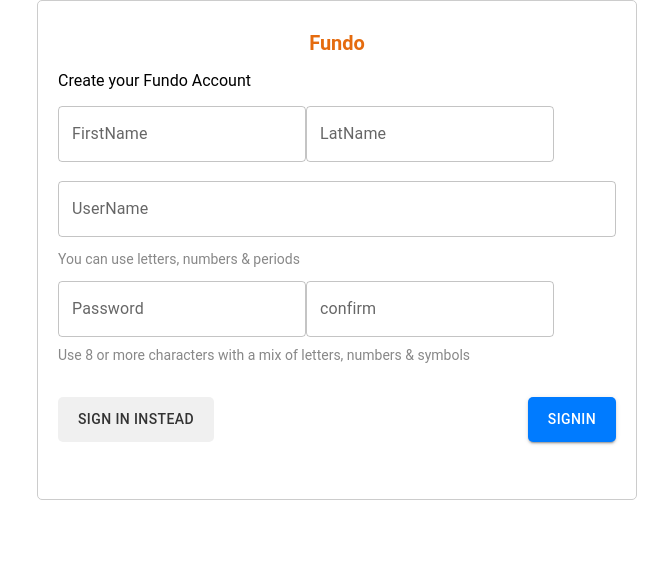
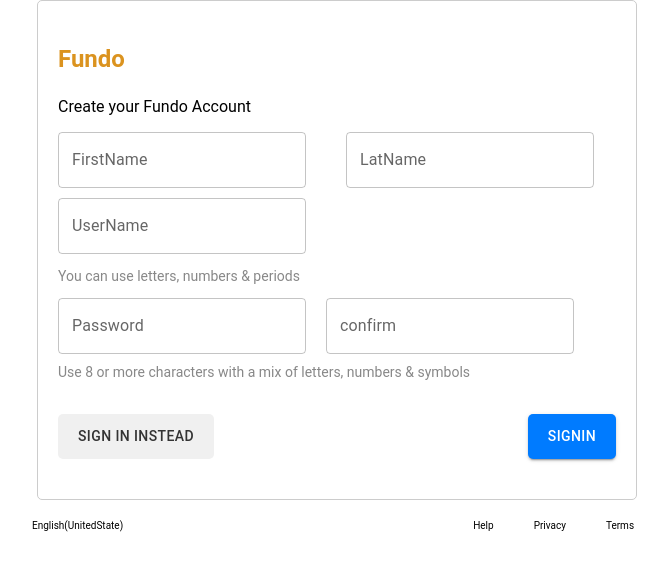
Before and after one commit to AnanthagariKalpana/Fundoo-FrontEnd, a React (Create React App) app: page / in a window 1280 px wide. Shown: the top 570 px of the page, without its empty margins (303-971 px from the left). Built offline with nearby package versions, Linux system fonts and the light colour scheme.

Commit message:
created Login & Signup component

```diff
--- a/src/Components/Login.js
+++ b/src/Components/Login.js
@@ -9,14 +9,20 @@
 function Login() {
     let userName
     let password
+    //we are using hook here..useState it will return the array[]
     const [userNameError, setUserNameError]=useState(false)
+    //emailregex checks the format of email
     const emailRegex =  /^[a-zA-Z0-9._-]+@[a-zA-Z0-9.-]+\.[a-zA-Z]{2,4}$/
+
     const handleLogin=async ()=>{
+        debugger
+        console.log(userName, password);
        setUserNameError(!emailRegex.test(userName))
         const loginPayload={
             email:userName,
             password:password
         }
+        console.log(loginPayload);
        const data= await LoginApi(loginPayload);
         console.log(data);
     }
@@ -26,7 +32,7 @@
             <p className='fundo'>Fundo</p>
             <p className='sign-txt'>Sign in</p>
             <p className='text'>Use your Fundoo Account</p>
-            <form>
+
             <TextField label="email or phone"
             onChange={(e)=>userName=e.target.value}
             />
@@ -37,15 +43,17 @@
             onChange={(e)=>password=e.target.value}
             />
 
-                <a variant='text' className='forgot-pwd'>forgot password</a>
-
-
+                <Button variant='text' className='forgot-pwd'>forgot password</Button>
                 <div className='button'>
                 <Button variant='text'>create account</Button>
                 <Button variant="contained" onClick={handleLogin}>Login</Button>
                 </div>
-
-            </form>
+            {/* <div id='text'>
+        <p style={{marginRight:'60px' , marginLeft:'5px'} }>English(UnitedState)</p>
+        <p style={{marginRight:'15px'}}>Help</p>
+        <p style={{marginRight:'15px'}}>Privacy</p>
+        <p>Terms</p>
+    </div> */}
         </div>
     )
 }
--- a/src/Components/Signup.js
+++ b/src/Components/Signup.js
@@ -4,32 +4,45 @@
 import '../Styles/Signup.scss';
 import TextField from '@mui/material/TextField';
 
-function Signup()
-{
+function Signup() {
     return (
         <div>
             <div className="container">
                 <div className="form">
-            <p className="fundo">Fundo</p>
+                    <div>
+                        <p className="title">Fundo</p>
                         <p className="txt">Create your Fundo Account</p>
+                    </div>
 
                     <div id="name">
-                <TextField className="Fname" label="FirstName" type="text" placeholder="Fisrt Name*"/><br/>
-                <TextField className="Lname" label="LatName" type="text" placeholder="Last Name*"/>
-                </div><br></br>
-                <TextField className="Uname" label="UserName" type="text" placeholder="User Name*"/>
+                        <TextField className="Fname" label="FirstName" type="text" placeholder="Fisrt Name*" /><br />
+                        <TextField className="Lname" label="LatName" type="text" placeholder="Last Name*" />
+                    </div>
+                    <div className="username">
+                        <TextField className="Uname" label="UserName" type="text" placeholder="User Name*" />
                         <p className="userNameInfo">You can use letters, numbers & periods</p>
-            <div id="pwd">
-                <TextField type="text" label="Password" placeholder="password*"/>
-                <TextField type="text" label="confirm" placeholder="confirm*"/>
+                    </div>
+
+                    <div className="pwd">
+                        <div className="pwd-1">
+                        <TextField type="text" label="Password" placeholder="password*" />
+                        <TextField type="text" label="confirm" placeholder="confirm*" />
                         </div>
                         <p id="passInfo">Use 8 or more characters with a mix of letters, numbers & symbols</p>
+                    </div>
+
                     <div className="sign">
                         <Button variant='text'>Sign in instead</Button>
                         <Button variant="contained">Signin</Button>
                     </div>
                 </div>
             </div>
+            <div id='text'>
+                <p style={{ marginRight: '350px', marginLeft: '45px' }}>English(UnitedState)</p>
+                <p style={{ marginRight: '40px' }}>Help</p>
+                <p style={{ marginRight: '40px' }}>Privacy</p>
+                <p>Terms</p>
+            </div>
         </div>
     )
 }
--- a/src/Styles/Login.scss
+++ b/src/Styles/Login.scss
@@ -1,70 +1,15 @@
 
 body {
     font-family:sans-serif;
+    padding: 0;
+    margin: 0;
   }
 
-// .Log {
-//     flex-direction: column;
-//     text-align: center;
-//     width: 300px;
-//     height: auto;
-//     margin: 100px auto;
-//     padding: 30px;
-//     border: 1px solid #ccc;
-//     border-radius: 4px;
-//     border-width: thin;
-//     box-shadow: 0 2px 5px rgba(0, 0, 0, 0.1);
-// }
-// .fundo{
-//     font-size: 20px;
-//     padding-top: 10px;
-//     margin: auto;
-//     text-align: center;
-//     font-weight: bold;
-//     color: rgb(228, 94, 16)
-// }
-// .sign-txt{
-//     text-align: center;
-//     margin-top: 10px;
-//     margin-bottom: auto;
-//     font-weight: 400;
-//     font-size: 18px;
-// }
-// .txt{
-//     font-size: 16px;
-//     margin-top: 10px;
-//     text-align: center;
-//     font-weight: 100;
-//     font-style: initial;
-// }
-// .email-txt{
-//     display: flex;
-//     flex-direction: column;
-//     padding: 5px;
-//     gap: 20px;
-// }
-// .pwd-txt{
-//     display: flex;
-//     flex-direction: column;
-//     padding: 5px;
-//     gap: 100px;
-// }
-// .Log.forgot-pwd{
-//     font-size: 1px;
-//     text-transform: none;
-//     padding-left: 1px;
-// }
-// .button{
-//     display:flex;
-//     padding: 5px;
-//     margin-top: 10px;
-//     padding-left: 1px;
-//     justify-content: space-between;
-// }
 .Log {
     flex-direction: column;
-    width: 300px;
-    margin: 0 auto;
+     width: 300px;
+     height: auto;
+     margin: 0 auto;
     padding: 20px;
     border: 1px solid #ccc;
     border-radius: 5px;
@@ -131,7 +76,73 @@
     padding-left: 1px;
     justify-content: space-between;
 }
-
+// #text{
+//   display: flex;
+//   flex-direction: row;
+//   // width: 10px;
+//   // height: 10px;
+//   //margin: auto;
+//   //padding-top: 0px;
+//   font-size: 10px;
+// }
+// .Log {
+//     flex-direction: column;
+//     text-align: center;
+//     width: 300px;
+//     height: auto;
+//     margin: 100px auto;
+//     padding: 30px;
+//     border: 1px solid #ccc;
+//     border-radius: 4px;
+//     border-width: thin;
+//     box-shadow: 0 2px 5px rgba(0, 0, 0, 0.1);
+// }
+// .fundo{
+//     font-size: 20px;
+//     padding-top: 10px;
+//     margin: auto;
+//     text-align: center;
+//     font-weight: bold;
+//     color: rgb(228, 94, 16)
+// }
+// .sign-txt{
+//     text-align: center;
+//     margin-top: 10px;
+//     margin-bottom: auto;
+//     font-weight: 400;
+//     font-size: 18px;
+// }
+// .txt{
+//     font-size: 16px;
+//     margin-top: 10px;
+//     text-align: center;
+//     font-weight: 100;
+//     font-style: initial;
+// }
+// .email-txt{
+//     display: flex;
+//     flex-direction: column;
+//     padding: 5px;
+//     gap: 20px;
+// }
+// .pwd-txt{
+//     display: flex;
+//     flex-direction: column;
+//     padding: 5px;
+//     gap: 100px;
+// }
+// .Log.forgot-pwd{
+//     font-size: 1px;
+//     text-transform: none;
+//     padding-left: 1px;
+// }
+// .button{
+//     display:flex;
+//     padding: 5px;
+//     margin-top: 10px;
+//     padding-left: 1px;
+//     justify-content: space-between;
+// }
 //   .Log .button Button {
 //     flex: 1;
 //     margin: 10px;
--- a/src/Styles/Signup.scss
+++ b/src/Styles/Signup.scss
@@ -36,6 +36,10 @@
 #name{
     display: flex;
     flex-direction: row;
+    gap: 20px;
+}
+.username{
+  padding-top: 10px;
 }
 .container.form.Fname.Lname{
     display: flex;
@@ -44,23 +48,34 @@
     height: 30px;
     width: 120px;
     border-radius: 3px;
+    justify-content: space-between;
 }
 .form.Fname{
     padding: 10px;
     margin-left: 15px;
+    justify-content: space-between;
 }
-#pwd{
-    display: flex;
-    flex-direction: row;
+.Lname{
+  margin-right:10px ;
+  justify-content: space-between;
+}
+.pwd{
+  display: flex;
+  flex-direction: column;
+}
+
+.pwd-1{
+  display: flex;
+  gap: 20px;
 }
 
   /* Style for the "Fundo" paragraph */
-  .form.fundo {
+  .title{
     text-align: left;
-    padding-top: 10px;
+    //padding-top: 10px;
     font-size: 24px;
     font-weight: bold;
-    color: #e79818;
+    color: #db931f;
     padding-left: 0px;
   }
 
@@ -72,17 +87,17 @@
   }
 
   /* Style for the form inputs */
-  input {
-    width: 100%;
-    padding: 10px;
-    margin-top: 5px;
-    margin-bottom: 10px;
-    border: 1px solid #ccc;
-    border-radius: 5px;
-  }
+  // input {
+  //   width: 100%;
+  //   padding: 10px;
+  //   margin-top: 5px;
+  //   margin-bottom: 10px;
+  //   border: 1px solid #ccc;
+  //   border-radius: 5px;
+  // }
 
   /* Style for the "UserName" info */
-  p.userNameInfo {
+  .userNameInfo {
     font-size: 14px;
     color: #888;
   }
@@ -117,3 +132,13 @@
     background-color: #007bff;
     color: #fff;
   }
+
+  #text{
+    display: flex;
+    flex-direction: row;
+    width: 700px;
+    height: 450px;
+    margin: auto;
+    padding-top: 10px;
+    font-size: 10px;
+}
--- a/src/index.js
+++ b/src/index.js
@@ -9,8 +9,9 @@
 const root = ReactDOM.createRoot(document.getElementById('root'));
 root.render(
   <React.StrictMode>
-    {/*<Login/>*/}
+    {/* <Login/> */}
     <Signup/>
+
   </React.StrictMode>
 );
 
--- a/src/utils/UserService.js
+++ b/src/utils/UserService.js
@@ -1,6 +1,7 @@
 import axios from 'axios';
 
+const baseURL= "http://localhost:3000/api/v1/";
 export const LoginApi=async (data)=>
 {
-    return await axios.post("http://localhost:3000/api/v1/users/login",data)
+    return await axios.post(baseURL+"users/login",data)
 }
```
Lines whose indentation alone changed are shown as unchanged.
